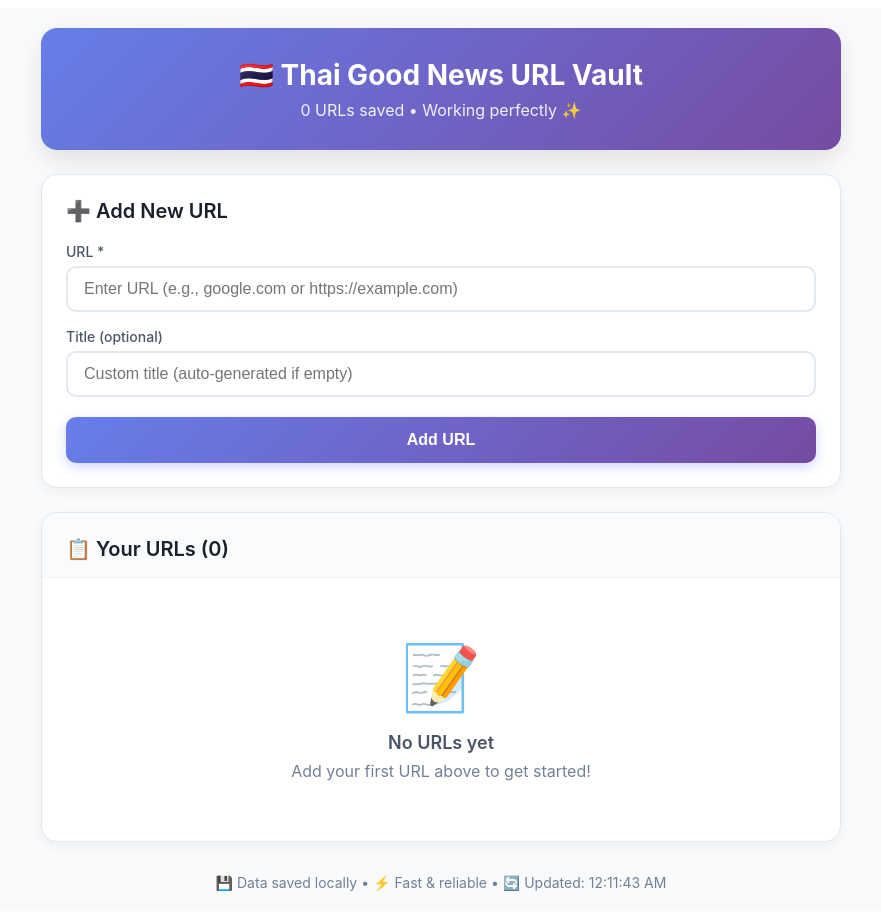
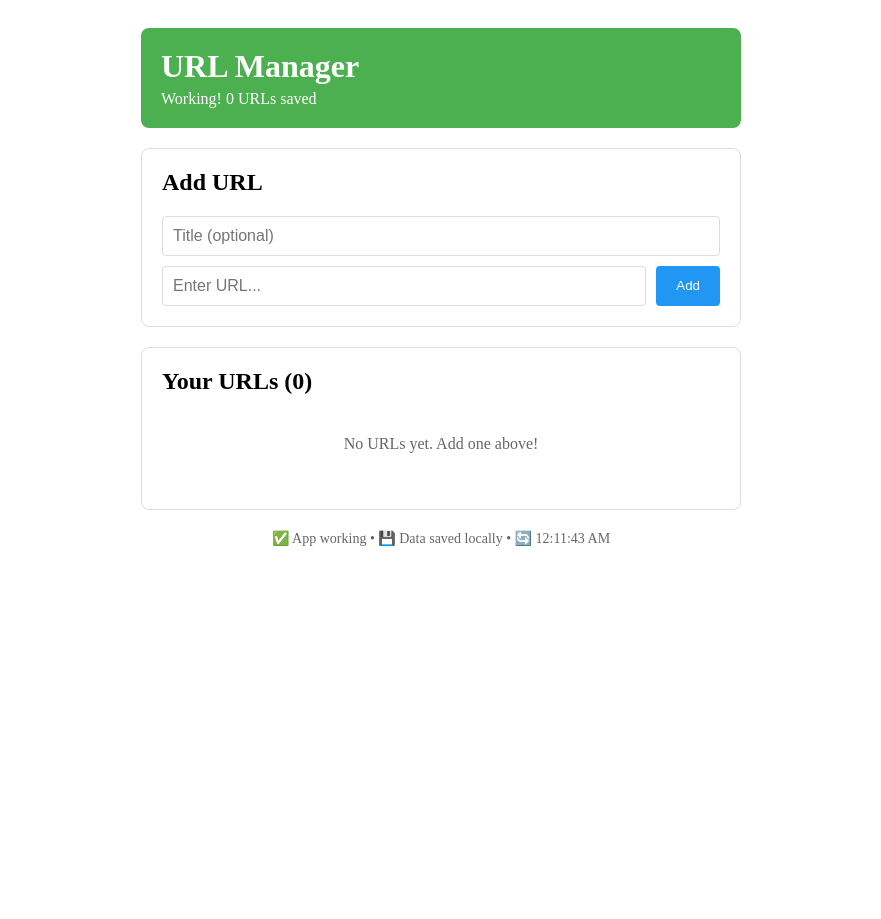
Before and after one commit to dnatisdale/my-url-manager, a React (Create React App) app: page / in a window 1280 px wide. Shown: the whole page, without its empty margins (199-1080 px from the left). After the commit the page ends 800 px from the top, so only its background shows below. Built offline with nearby package versions, Linux system fonts and the light colour scheme.

Commit message:
Update App.js

```diff
--- a/src/App.js
+++ b/src/App.js
@@ -3,16 +3,14 @@ import React, { useState, useEffect } from 'react';
 function App() {
   const [urls, setUrls] = useState([]);
   const [newUrl, setNewUrl] = useState('');
-  const [newTitle, setNewTitle] = useState('');
+  const [newTitle, setNewTitle] = useState(''); // NEW: Added title field
 
   // Load URLs from localStorage
   useEffect(() => {
     try {
-      const saved = localStorage.getItem('url-manager-urls');
+      const saved = localStorage.getItem('urls');
       if (saved) {
-        const parsed = JSON.parse(saved);
-        setUrls(parsed);
-        console.log('Loaded', parsed.length, 'URLs from storage');
+        setUrls(JSON.parse(saved));
       }
     } catch (error) {
       console.error('Error loading URLs:', error);
@@ -22,414 +20,175 @@ function App() {
   // Save URLs to localStorage
   useEffect(() => {
     try {
-      localStorage.setItem('url-manager-urls', JSON.stringify(urls));
+      localStorage.setItem('urls', JSON.stringify(urls));
     } catch (error) {
       console.error('Error saving URLs:', error);
     }
   }, [urls]);
 
   const addUrl = () => {
-    if (!newUrl.trim()) {
-      alert('Please enter a URL');
-      return;
-    }
-
-    // Auto-add https if missing
-    let formattedUrl = newUrl.trim();
-    if (!formattedUrl.match(/^https?:\/\//)) {
-      formattedUrl = 'https://' + formattedUrl;
-    }
-
-    // Auto-generate title if empty
-    let title = newTitle.trim();
-    if (!title) {
-      try {
-        const urlObj = new URL(formattedUrl);
-        title = urlObj.hostname.replace('www.', '');
-      } catch (error) {
-        title = formattedUrl;
-      }
-    }
+    if (!newUrl.trim()) return;
 
     const url = {
-      id: Date.now().toString(),
-      url: formattedUrl,
-      title: title,
-      dateAdded: new Date().toISOString()
+      id: Date.now(),
+      url: newUrl.trim(),
+      title: newTitle.trim() || newUrl.trim(), // NEW: Use title or fallback to URL
+      added: new Date().toLocaleDateString()
     };
 
     setUrls([url, ...urls]);
     setNewUrl('');
-    setNewTitle('');
-    console.log('Added URL:', url);
+    setNewTitle(''); // NEW: Clear title field
   };
 
   const deleteUrl = (id) => {
-    if (window.confirm('Are you sure you want to delete this URL?')) {
     setUrls(urls.filter(url => url.id !== id));
-      console.log('Deleted URL:', id);
-    }
-  };
-
-  const openUrl = (url) => {
-    window.open(url, '_blank', 'noopener,noreferrer');
-  };
-
-  const copyUrl = async (url) => {
-    try {
-      await navigator.clipboard.writeText(url);
-      alert('URL copied to clipboard!');
-    } catch (error) {
-      // Fallback for older browsers
-      const textArea = document.createElement('textarea');
-      textArea.value = url;
-      document.body.appendChild(textArea);
-      textArea.select();
-      document.execCommand('copy');
-      document.body.removeChild(textArea);
-      alert('URL copied to clipboard!');
-    }
   };
 
   return (
-    <div style={{
-      minHeight: '100vh',
-      backgroundColor: '#f8fafc',
-      fontFamily: '-apple-system, BlinkMacSystemFont, "Segoe UI", Roboto, sans-serif'
-    }}>
-      <div style={{
-        maxWidth: '800px',
-        margin: '0 auto',
-        padding: '20px'
-      }}>
+    <div style={{ padding: '20px', maxWidth: '600px', margin: '0 auto' }}>
 
       {/* Header */}
       <div style={{
-          background: 'linear-gradient(135deg, #667eea 0%, #764ba2 100%)',
+        background: '#4CAF50',
         color: 'white',
-          padding: '30px',
-          borderRadius: '16px',
-          marginBottom: '24px',
-          boxShadow: '0 10px 25px rgba(0,0,0,0.1)',
-          textAlign: 'center'
+        padding: '20px',
+        borderRadius: '8px',
+        marginBottom: '20px'
       }}>
-          <h1 style={{
-            margin: '0 0 8px 0',
-            fontSize: '28px',
-            fontWeight: '700'
-          }}>
-            🇹🇭 Thai Good News URL Vault
-          </h1>
-          <p style={{
-            margin: '0',
-            opacity: '0.9',
-            fontSize: '16px'
-          }}>
-            {urls.length} URLs saved • Working perfectly ✨
-          </p>
+        <h1 style={{ margin: 0 }}>URL Manager</h1>
+        <p style={{ margin: '5px 0 0 0' }}>Working! {urls.length} URLs saved</p>
       </div>
 
-        {/* Add URL Form */}
+      {/* Add URL */}
       <div style={{
         background: 'white',
-          padding: '24px',
-          borderRadius: '16px',
-          marginBottom: '24px',
-          boxShadow: '0 4px 12px rgba(0,0,0,0.05)',
-          border: '1px solid #e2e8f0'
+        border: '1px solid #ddd',
+        borderRadius: '8px',
+        padding: '20px',
+        marginBottom: '20px'
       }}>
-          <h2 style={{
-            margin: '0 0 20px 0',
-            color: '#1a202c',
-            fontSize: '20px',
-            fontWeight: '600'
-          }}>
-            ➕ Add New URL
-          </h2>
+        <h2 style={{ marginTop: 0 }}>Add URL</h2>
 
-          <div style={{ marginBottom: '16px' }}>
-            <label style={{
-              display: 'block',
-              marginBottom: '6px',
-              color: '#4a5568',
-              fontSize: '14px',
-              fontWeight: '500'
-            }}>
-              URL *
-            </label>
+        {/* NEW: Title input field */}
+        <div style={{ marginBottom: '10px' }}>
+          <input
+            type="text"
+            value={newTitle}
+            onChange={(e) => setNewTitle(e.target.value)}
+            placeholder="Title (optional)"
+            style={{
+              width: '100%',
+              padding: '10px',
+              border: '1px solid #ddd',
+              borderRadius: '4px',
+              fontSize: '16px',
+              boxSizing: 'border-box'
+            }}
+          />
+        </div>
+
+        <div style={{ display: 'flex', gap: '10px' }}>
           <input
             type="text"
             value={newUrl}
             onChange={(e) => setNewUrl(e.target.value)}
-              onKeyPress={(e) => e.key === 'Enter' && !e.shiftKey && addUrl()}
-              placeholder="Enter URL (e.g., google.com or https://example.com)"
+            onKeyPress={(e) => e.key === 'Enter' && addUrl()}
+            placeholder="Enter URL..."
             style={{
-                width: '100%',
-                padding: '12px 16px',
-                border: '2px solid #e2e8f0',
-                borderRadius: '10px',
-                fontSize: '16px',
-                boxSizing: 'border-box',
-                outline: 'none',
-                transition: 'border-color 0.2s, box-shadow 0.2s',
-                backgroundColor: '#ffffff'
-              }}
-              onFocus={(e) => {
-                e.target.style.borderColor = '#667eea';
-                e.target.style.boxShadow = '0 0 0 3px rgba(102, 126, 234, 0.1)';
-              }}
-              onBlur={(e) => {
-                e.target.style.borderColor = '#e2e8f0';
-                e.target.style.boxShadow = 'none';
+              flex: 1,
+              padding: '10px',
+              border: '1px solid #ddd',
+              borderRadius: '4px',
+              fontSize: '16px'
             }}
           />
-          </div>
-
-          <div style={{ marginBottom: '20px' }}>
-            <label style={{
-              display: 'block',
-              marginBottom: '6px',
-              color: '#4a5568',
-              fontSize: '14px',
-              fontWeight: '500'
-            }}>
-              Title (optional)
-            </label>
-            <input
-              type="text"
-              value={newTitle}
-              onChange={(e) => setNewTitle(e.target.value)}
-              onKeyPress={(e) => e.key === 'Enter' && !e.shiftKey && addUrl()}
-              placeholder="Custom title (auto-generated if empty)"
-              style={{
-                width: '100%',
-                padding: '12px 16px',
-                border: '2px solid #e2e8f0',
-                borderRadius: '10px',
-                fontSize: '16px',
-                boxSizing: 'border-box',
-                outline: 'none',
-                transition: 'border-color 0.2s, box-shadow 0.2s',
-                backgroundColor: '#ffffff'
-              }}
-              onFocus={(e) => {
-                e.target.style.borderColor = '#667eea';
-                e.target.style.boxShadow = '0 0 0 3px rgba(102, 126, 234, 0.1)';
-              }}
-              onBlur={(e) => {
-                e.target.style.borderColor = '#e2e8f0';
-                e.target.style.boxShadow = 'none';
-              }}
-            />
-          </div>
-
           <button
             onClick={addUrl}
             style={{
-              background: 'linear-gradient(135deg, #667eea 0%, #764ba2 100%)',
+              padding: '10px 20px',
+              background: '#2196F3',
               color: 'white',
               border: 'none',
-              padding: '14px 28px',
-              borderRadius: '10px',
-              fontSize: '16px',
-              fontWeight: '600',
-              cursor: 'pointer',
-              width: '100%',
-              transition: 'transform 0.2s, box-shadow 0.2s',
-              boxShadow: '0 4px 12px rgba(102, 126, 234, 0.3)'
+              borderRadius: '4px',
+              cursor: 'pointer'
             }}
-            onMouseEnter={(e) => {
-              e.target.style.transform = 'translateY(-2px)';
-              e.target.style.boxShadow = '0 6px 20px rgba(102, 126, 234, 0.4)';
-            }}
-            onMouseLeave={(e) => {
-              e.target.style.transform = 'translateY(0)';
-              e.target.style.boxShadow = '0 4px 12px rgba(102, 126, 234, 0.3)';
-            }}
-            onMouseDown={(e) => e.target.style.transform = 'translateY(0)'}
           >
-            Add URL
+            Add
           </button>
+        </div>
       </div>
 
       {/* URL List */}
       <div style={{
         background: 'white',
-          borderRadius: '16px',
-          boxShadow: '0 4px 12px rgba(0,0,0,0.05)',
-          border: '1px solid #e2e8f0',
-          overflow: 'hidden'
+        border: '1px solid #ddd',
+        borderRadius: '8px',
+        padding: '20px'
       }}>
-          <div style={{
-            padding: '24px 24px 16px 24px',
-            borderBottom: '1px solid #f1f5f9',
-            background: '#fafbfc'
-          }}>
-            <h2 style={{
-              margin: '0',
-              color: '#1a202c',
-              fontSize: '20px',
-              fontWeight: '600'
-            }}>
-              📋 Your URLs ({urls.length})
-            </h2>
-          </div>
+        <h2 style={{ marginTop: 0 }}>Your URLs ({urls.length})</h2>
 
         {urls.length === 0 ? (
-            <div style={{ padding: '60px 24px', textAlign: 'center' }}>
-              <div style={{ fontSize: '64px', marginBottom: '16px' }}>📝</div>
-              <h3 style={{
-                color: '#4a5568',
-                margin: '0 0 8px 0',
-                fontSize: '18px',
-                fontWeight: '600'
-              }}>
-                No URLs yet
-              </h3>
-              <p style={{
-                color: '#718096',
-                margin: '0',
-                fontSize: '16px'
-              }}>
-                Add your first URL above to get started!
+          <p style={{ color: '#666', textAlign: 'center', padding: '20px' }}>
+            No URLs yet. Add one above!
           </p>
-            </div>
         ) : (
-            <div>
-              {urls.map((url, index) => (
+          urls.map(url => (
             <div
               key={url.id}
               style={{
-                    padding: '20px 24px',
-                    borderBottom: index < urls.length - 1 ? '1px solid #f1f5f9' : 'none',
-                    transition: 'background-color 0.2s'
-                  }}
-                  onMouseEnter={(e) => e.currentTarget.style.backgroundColor = '#f8fafc'}
-                  onMouseLeave={(e) => e.currentTarget.style.backgroundColor = 'transparent'}
-                >
-                  <div style={{
+                border: '1px solid #eee',
+                borderRadius: '4px',
+                padding: '10px',
+                marginBottom: '10px',
                 display: 'flex',
                 justifyContent: 'space-between',
-                    alignItems: 'flex-start',
-                    gap: '20px'
-                  }}>
-                    <div style={{ flex: 1, minWidth: 0 }}>
-                      <h3 style={{
-                        margin: '0 0 8px 0',
-                        color: '#1a202c',
-                        fontSize: '16px',
-                        fontWeight: '600',
-                        lineHeight: '1.4'
-                      }}>
+                alignItems: 'center'
+              }}
+            >
+              <div style={{ flex: 1 }}>
+                {/* NEW: Show title if available */}
+                <div style={{ fontWeight: 'bold', marginBottom: '4px' }}>
                   {url.title}
-                      </h3>
+                </div>
                 <a
-                        href={url.url}
+                  href={url.url.startsWith('http') ? url.url : `https://${url.url}`}
                   target="_blank"
                   rel="noopener noreferrer"
-                        style={{
-                          color: '#667eea',
-                          textDecoration: 'none',
-                          fontSize: '14px',
-                          wordBreak: 'break-all',
-                          lineHeight: '1.4'
-                        }}
-                        onMouseEnter={(e) => e.target.style.textDecoration = 'underline'}
-                        onMouseLeave={(e) => e.target.style.textDecoration = 'none'}
+                  style={{ color: '#2196F3', textDecoration: 'none' }}
                 >
                   {url.url}
                 </a>
-                      <div style={{
-                        fontSize: '12px',
-                        color: '#718096',
-                        marginTop: '8px'
-                      }}>
-                        Added: {new Date(url.dateAdded).toLocaleDateString()}
+                <div style={{ fontSize: '12px', color: '#666' }}>
+                  Added: {url.added}
                 </div>
               </div>
-
-                    <div style={{
-                      display: 'flex',
-                      gap: '8px',
-                      flexShrink: 0,
-                      flexWrap: 'wrap'
-                    }}>
               <button
-                        onClick={() => openUrl(url.url)}
-                        title="Open URL"
+                onClick={() => deleteUrl(url.id)}
                 style={{
-                          background: '#48bb78',
+                  background: '#f44336',
                   color: 'white',
                   border: 'none',
-                          padding: '8px 14px',
-                          borderRadius: '8px',
-                          cursor: 'pointer',
-                          fontSize: '12px',
-                          fontWeight: '500',
-                          transition: 'background-color 0.2s'
+                  padding: '5px 10px',
+                  borderRadius: '4px',
+                  cursor: 'pointer'
                 }}
-                        onMouseEnter={(e) => e.target.style.backgroundColor = '#38a169'}
-                        onMouseLeave={(e) => e.target.style.backgroundColor = '#48bb78'}
-                      >
-                        Open
-                      </button>
-                      <button
-                        onClick={() => copyUrl(url.url)}
-                        title="Copy URL"
-                        style={{
-                          background: '#4299e1',
-                          color: 'white',
-                          border: 'none',
-                          padding: '8px 14px',
-                          borderRadius: '8px',
-                          cursor: 'pointer',
-                          fontSize: '12px',
-                          fontWeight: '500',
-                          transition: 'background-color 0.2s'
-                        }}
-                        onMouseEnter={(e) => e.target.style.backgroundColor = '#3182ce'}
-                        onMouseLeave={(e) => e.target.style.backgroundColor = '#4299e1'}
-                      >
-                        Copy
-                      </button>
-                      <button
-                        onClick={() => deleteUrl(url.id)}
-                        title="Delete URL"
-                        style={{
-                          background: '#f56565',
-                          color: 'white',
-                          border: 'none',
-                          padding: '8px 14px',
-                          borderRadius: '8px',
-                          cursor: 'pointer',
-                          fontSize: '12px',
-                          fontWeight: '500',
-                          transition: 'background-color 0.2s'
-                        }}
-                        onMouseEnter={(e) => e.target.style.backgroundColor = '#e53e3e'}
-                        onMouseLeave={(e) => e.target.style.backgroundColor = '#f56565'}
               >
                 Delete
               </button>
             </div>
-                  </div>
-                </div>
-              ))}
-            </div>
+          ))
         )}
       </div>
 
-        {/* Footer */}
+      {/* Debug Info */}
       <div style={{
-          textAlign: 'center',
-          marginTop: '32px',
-          color: '#718096',
-          fontSize: '14px'
+        marginTop: '20px',
+        fontSize: '14px',
+        color: '#666',
+        textAlign: 'center'
       }}>
-          <p style={{ margin: '0' }}>
-            💾 Data saved locally • ⚡ Fast & reliable • 🔄 Updated: {new Date().toLocaleTimeString()}
-          </p>
-        </div>
+        ✅ App working • 💾 Data saved locally • 🔄 {new Date().toLocaleTimeString()}
       </div>
     </div>
   );
```
Lines whose indentation alone changed are shown as unchanged.
